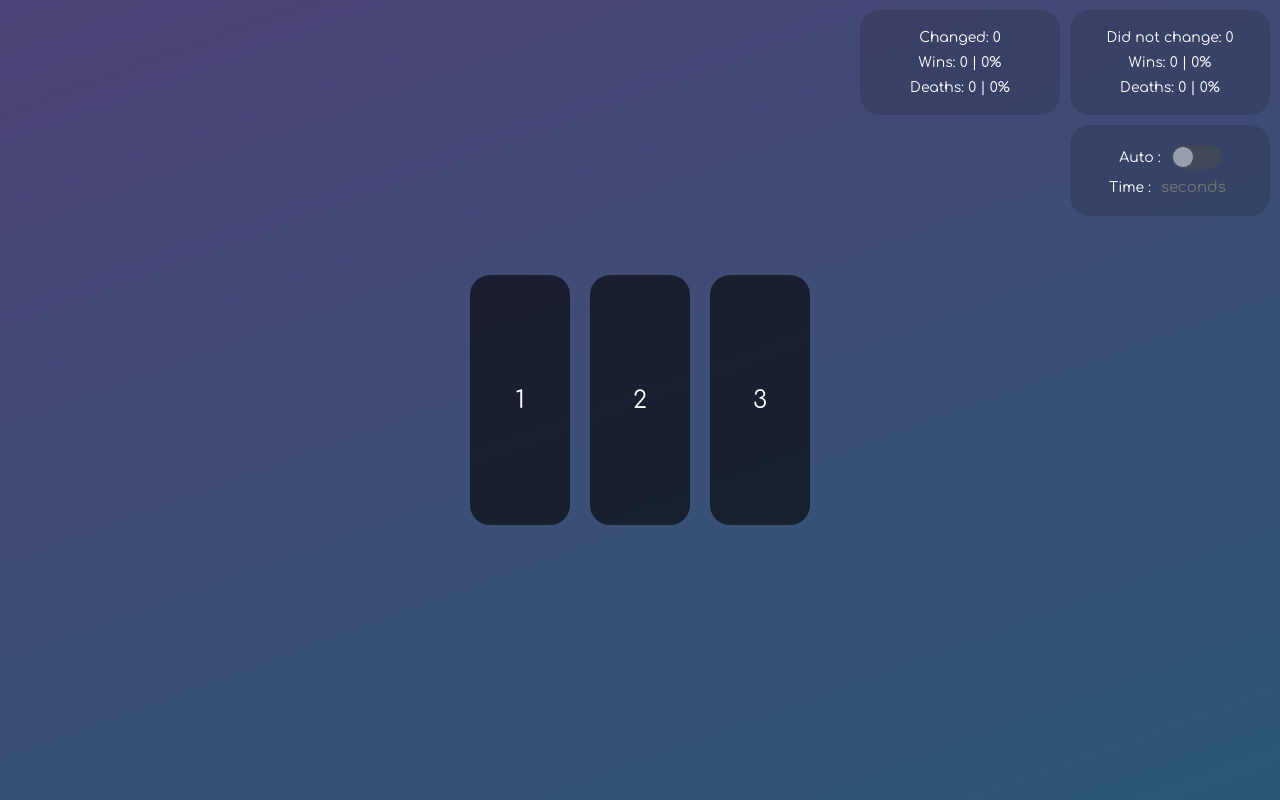
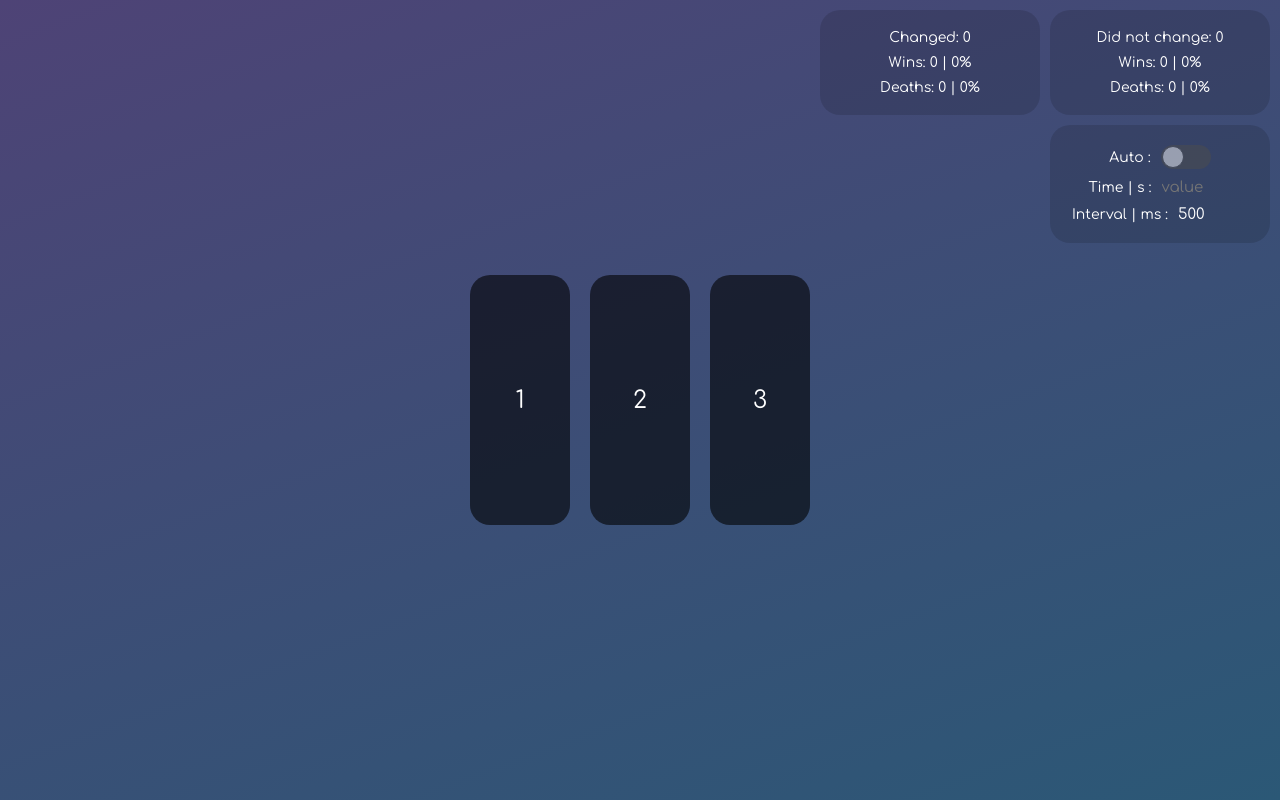
Before and after one commit to Ryabaa/doors, a React (Create React App) app: page / in a window 1280 px wide. Both pictures are taken after a click on the button "Start". Built offline with nearby package versions, Linux system fonts and the light colour scheme.

Commit message:
add interval option

```diff
--- a/src/components/Auto.tsx
+++ b/src/components/Auto.tsx
@@ -2,13 +2,13 @@ import React, { useEffect } from "react";
 import Toggle from "react-toggle";
 
 import { useAppDispatch, useAppSelector } from "../hooks/reduxHooks";
-import { timeDecrement, inputChange, toggleActive, toggleInactive } from "../store/auto/actions";
+import { timeDecrement, timeChange, intervalChange, toggleActive, toggleInactive } from "../store/auto/actions";
 
 import "react-toggle/style.css";
 
 const Auto: React.FC = () => {
     const dispatch = useAppDispatch();
-    const { time, active, disabled } = useAppSelector((state) => state.auto);
+    const { time, interval, active, disabled } = useAppSelector((state) => state.auto);
 
     const handleToggleAuto = () => {
         if (active) {
@@ -18,8 +18,12 @@ const Auto: React.FC = () => {
         }
     };
 
-    const handleInputChange = (event: React.ChangeEvent<HTMLInputElement>) => {
-        dispatch(inputChange(Number(event.target.value)));
+    const handleTimeChange = (event: React.ChangeEvent<HTMLInputElement>) => {
+        dispatch(timeChange(Number(event.target.value)));
+    };
+
+    const handleIntervalChange = (event: React.ChangeEvent<HTMLInputElement>) => {
+        dispatch(intervalChange(Number(event.target.value)));
     };
 
     useEffect(() => {
@@ -44,8 +48,18 @@ const Auto: React.FC = () => {
                 <Toggle checked={active} disabled={disabled} icons={false} onChange={handleToggleAuto} />
             </label>
             <label>
-                <span>Time :</span>
-                <input type="number" readOnly={active} placeholder="seconds" onChange={handleInputChange} value={time !== 0 ? time : ""} />
+                <span>Time | s :</span>
+                <input type="number" readOnly={active} placeholder="value" onChange={handleTimeChange} value={time !== 0 ? time : ""} />
+            </label>
+            <label>
+                <span>Interval | ms :</span>
+                <input
+                    type="number"
+                    readOnly={active}
+                    placeholder="value"
+                    onChange={handleIntervalChange}
+                    value={interval !== 0 ? interval : ""}
+                />
             </label>
         </div>
     );
--- a/src/components/Door.tsx
+++ b/src/components/Door.tsx
@@ -21,7 +21,6 @@ const Door: React.FC<IDoorProps> = ({ number }) => {
     const doorClicked = gameState === "game" ? true : false;
     const correctDoor = gameState !== "game" && correct === number;
     const selectedDoor = gameState !== "game" && selected === number;
-    const autoSelectedDoor = gameState === "game" && active && selected === number;
 
     const handleSelectDoor = () => {
         dispatch(clickDoor(number));
@@ -34,7 +33,7 @@ const Door: React.FC<IDoorProps> = ({ number }) => {
             onClick={doorClicked ? handleSelectDoor : () => {}}
             clicked={doorClicked}
             correct={correctDoor}
-            selected={autoSelectedDoor || selectedDoor}>
+            selected={selectedDoor}>
             {doorContent}
         </StyledDoor>
     );
--- a/src/components/End.tsx
+++ b/src/components/End.tsx
@@ -14,7 +14,7 @@ const Modal: React.FC = () => {
     const gameState = useAppSelector((state) => state.gameState);
     const doors = useAppSelector((state) => state.doors.numbers);
     const { correct, selected } = useAppSelector((state) => state.doors);
-    const { active } = useAppSelector((state) => state.auto);
+    const { interval, active } = useAppSelector((state) => state.auto);
 
     const winDoor = gameState === "game" ? false : selected === correct ? true : false;
     const text = doors[selected! - 1] === correct ? "win" : "death";
@@ -27,7 +27,7 @@ const Modal: React.FC = () => {
         if (active) {
             const timeout = setTimeout(() => {
                 handleContinue();
-            }, 500);
+            }, interval);
             return () => clearTimeout(timeout);
         }
     }, [active]);
--- a/src/components/Game.tsx
+++ b/src/components/Game.tsx
@@ -12,15 +12,16 @@ import Door from "./Door";
 const Game: React.FC = () => {
     const dispatch = useAppDispatch();
     const doors = useAppSelector((state) => state.doors.numbers);
-    const { active } = useAppSelector((state) => state.auto);
+    const { interval, active } = useAppSelector((state) => state.auto);
 
     useEffect(() => {
         if (active) {
             const timeout = setTimeout(() => {
                 const randomNumber = getRandomNumber(doors.length);
+                console.log(randomNumber);
                 dispatch(clickDoor(randomNumber));
                 dispatch(suggestChange());
-            }, 500);
+            }, interval);
             return () => clearTimeout(timeout);
         }
     }, [active]);
--- a/src/components/Suggestion.tsx
+++ b/src/components/Suggestion.tsx
@@ -15,7 +15,7 @@ const Modal: React.FC = () => {
     const stats = useAppSelector((state) => state.stats);
     const doors = useAppSelector((state) => state.doors.numbers);
     const { selected, correct } = useAppSelector((state) => state.doors);
-    const { time, active } = useAppSelector((state) => state.auto);
+    const { time, interval, active } = useAppSelector((state) => state.auto);
     const [autoChoice, setAutoChoice] = useState(isEven(time));
     const [shuffleDoors, setShuffleDoors] = useState(shuffleArray([...doors]));
     const deathDoor = shuffleDoors.find((number) => number !== selected && number !== correct);
@@ -39,7 +39,7 @@ const Modal: React.FC = () => {
         if (active) {
             const timeout = setTimeout(() => {
                 handleChangeDoor(autoChoice);
-            }, 500);
+            }, interval);
             return () => clearTimeout(timeout);
         }
     }, [active]);
--- a/src/store/auto/actions.ts
+++ b/src/store/auto/actions.ts
@@ -1,7 +1,8 @@
 import { createAction } from "@reduxjs/toolkit";
 import withPayloadType from "../utils/withPayloadType";
 
-export const inputChange = createAction("INPUT_CHANGE", withPayloadType<number>());
+export const timeChange = createAction("TIME_CHANGE", withPayloadType<number>());
+export const intervalChange = createAction("INTERVAL_CHANGE", withPayloadType<number>());
 export const timeDecrement = createAction("TIME_DECREMENT");
 export const toggleActive = createAction("TOGGLE_ACTIVE");
 export const toggleInactive = createAction("TOGGLE_INACTIVE");
--- a/src/store/auto/reducer.ts
+++ b/src/store/auto/reducer.ts
@@ -1,27 +1,32 @@
 import { createReducer } from "@reduxjs/toolkit";
-import { timeDecrement, inputChange, toggleActive, toggleInactive } from "./actions";
+import { timeDecrement, timeChange, intervalChange, toggleActive, toggleInactive } from "./actions";
 
 type auto = {
     time: number;
+    interval: number;
     active: boolean;
     disabled: boolean;
 };
 
 const initialState: auto = {
     time: 0,
+    interval: 500,
     active: false,
     disabled: true,
 };
 
 const gameStateReducer = createReducer(initialState, (builder) => {
     builder
-        .addCase(inputChange, (state, action) => {
+        .addCase(timeChange, (state, action) => {
             if (action.payload !== 0) {
                 state.disabled = false;
             } else {
                 state.disabled = true;
             }
             state.time = action.payload;
+        })
+        .addCase(intervalChange, (state, action) => {
+            state.interval = action.payload;
         })
         .addCase(timeDecrement, (state, action) => {
             if (state.time) {
--- a/src/styles/info.ts
+++ b/src/styles/info.ts
@@ -12,7 +12,7 @@ export default styled.div`
         color: #fff;
         font-size: 24px;
         padding: 20px;
-        width: 200px;
+        width: 220px;
         border-radius: 20px;
         row-gap: 10px;
         display: flex;
```
